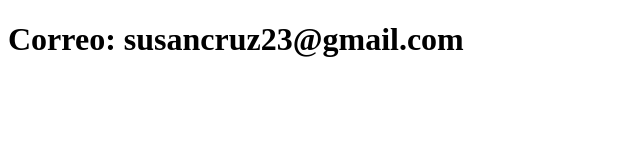
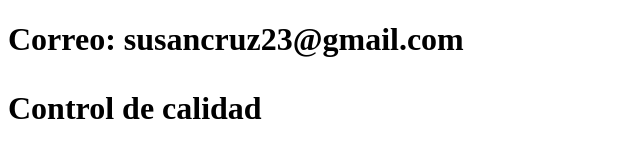
Before and after one commit to susancruz/sistema-de-registro, a plain HTML site: page contacto.html in a window 1280 px wide. Shown: the whole page, without its empty margins (0-640 px from the left). Drawn offline with Linux system fonts and the light colour scheme.

Commit message:
Actualiza contacto

```diff
--- a/contacto.html
+++ b/contacto.html
@@ -8,6 +8,7 @@
 <body>
     <h1>
         Correo: susancruz23@gmail.com
+        <p>Control de calidad</p>
     </h1>
 </body>
 </html>
```
